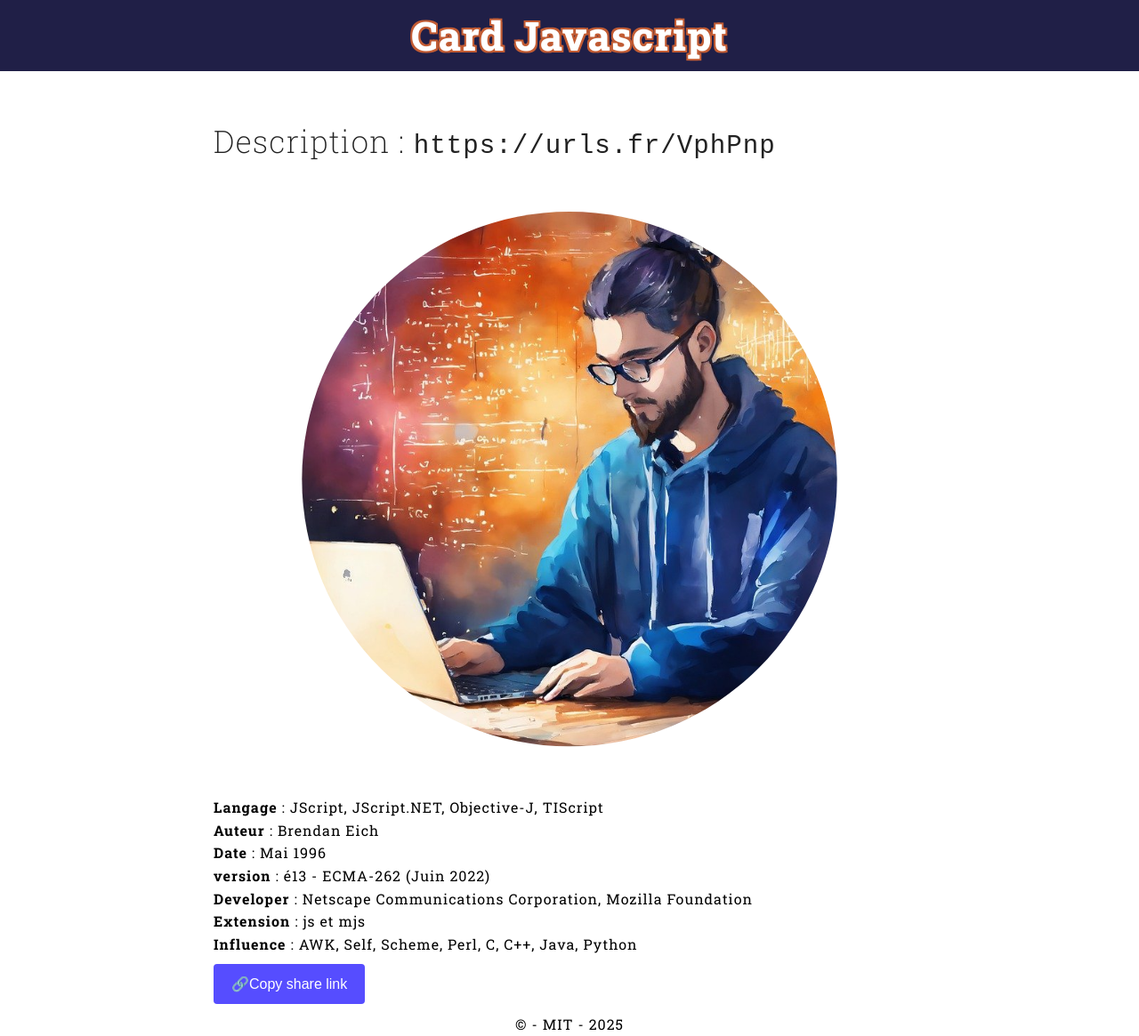
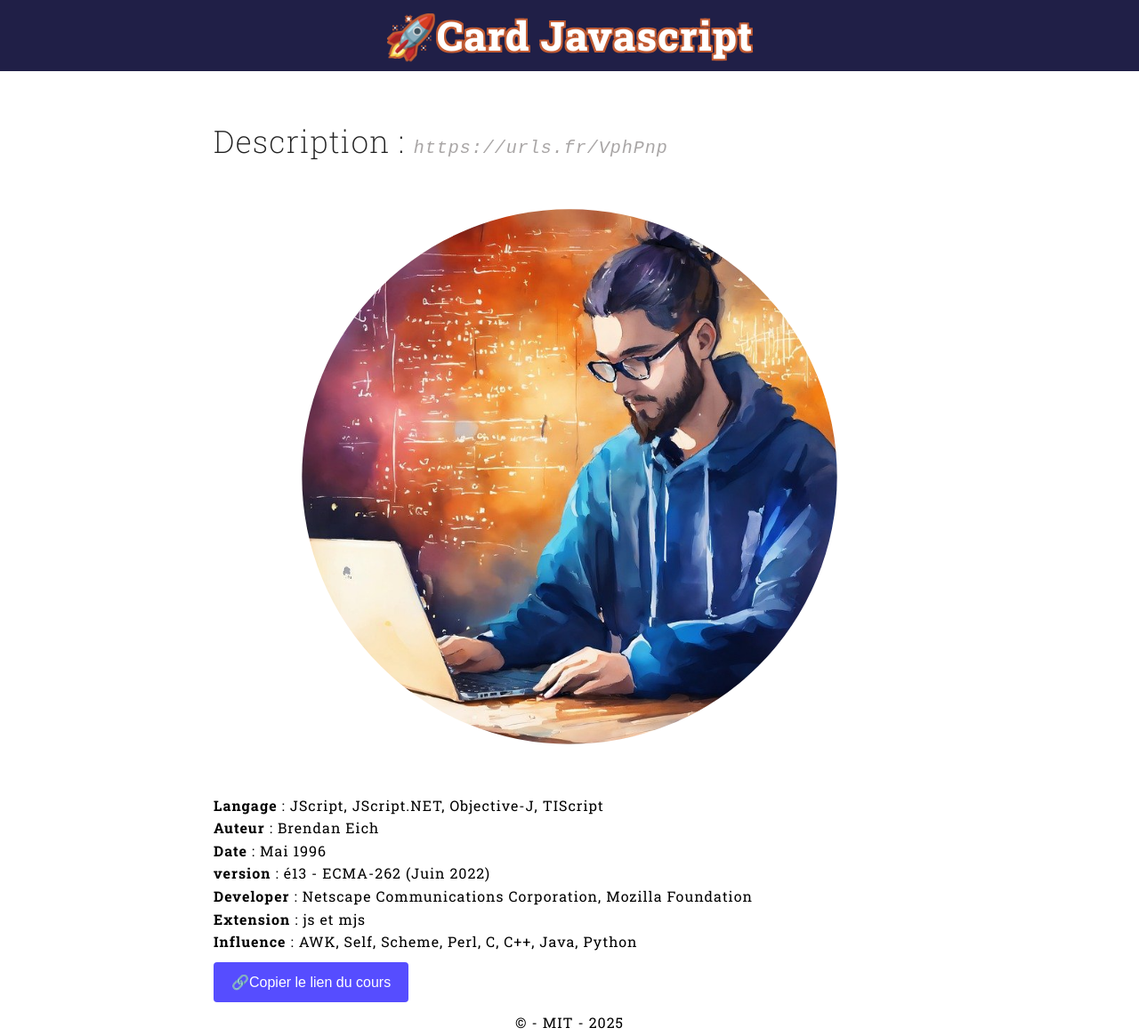
Before and after one commit to giusmili/card-js, a website with bundled scripts: page index.html in a window 1280 px wide. Shown: the whole page at 89% size. Built offline with nearby package versions, Linux system fonts and the light colour scheme; a script that the page names is missing.

Commit message:
link css

```diff
--- a/css/main.css
+++ b/css/main.css
@@ -50,6 +50,11 @@ figure h2{
     color: #222;
     font-size: var(--x-large);
     font-weight: 200;
+    small{
+        font-size: x-large;
+        font-style: italic;
+        color: #a9a6a6;
+    }
 }
 
 figure > img{
--- a/index.html
+++ b/index.html
@@ -10,7 +10,7 @@
 
 <body>
     <header>
-        <h1>Card Javascript</h1>
+        <h1>🚀Card Javascript</h1>
     </header>
     <main>
         <figure>
@@ -20,7 +20,7 @@
                 <ul>
 
                 </ul>
-                <button id="copyButton" class="btn-primary" type="button" aria-label="copier le lien">🔗Copy share link</button>
+                <button id="copyButton" class="btn-primary" type="button" aria-label="copier le lien">🔗Copier le lien du cours</button>
 
 
             </figcaption>
```
